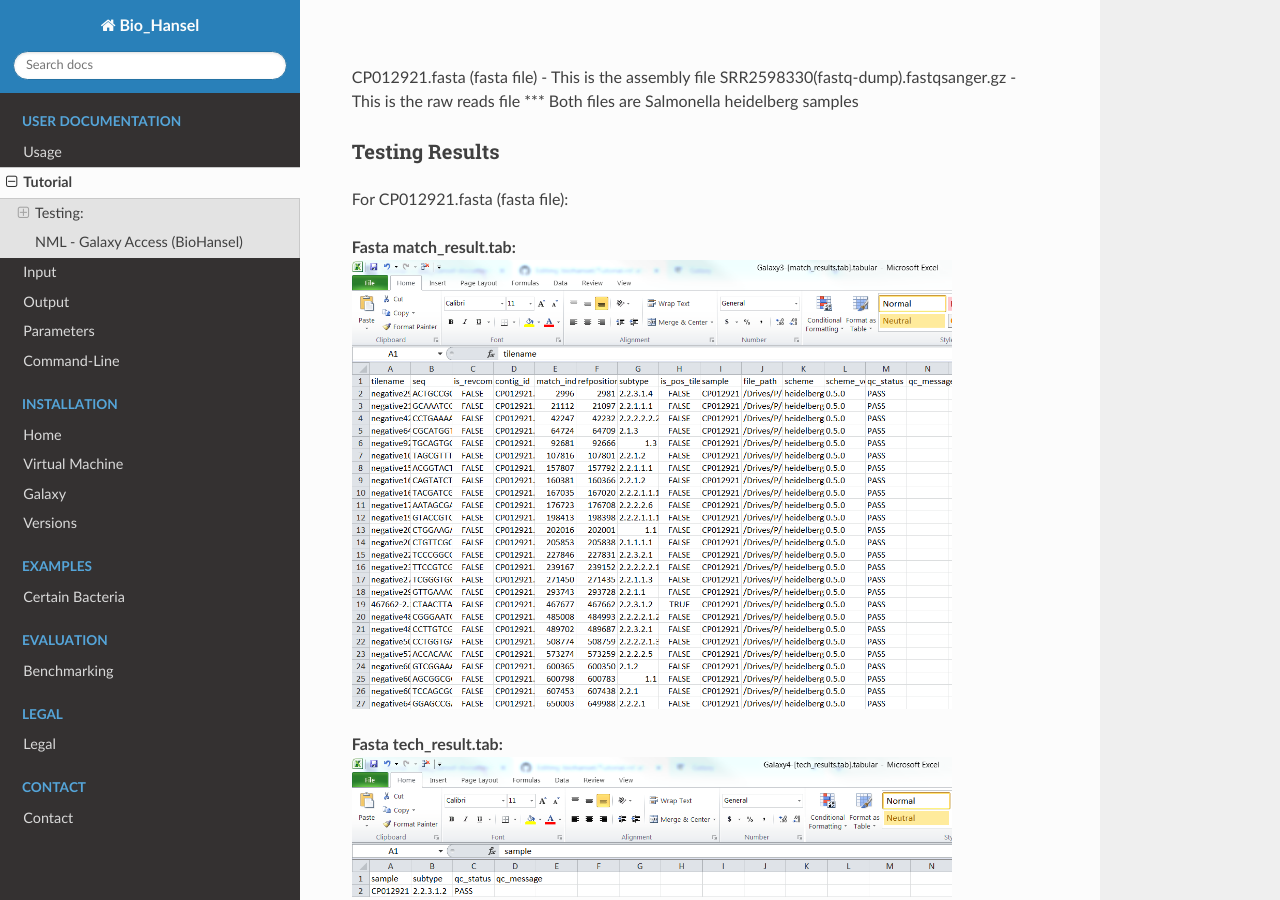
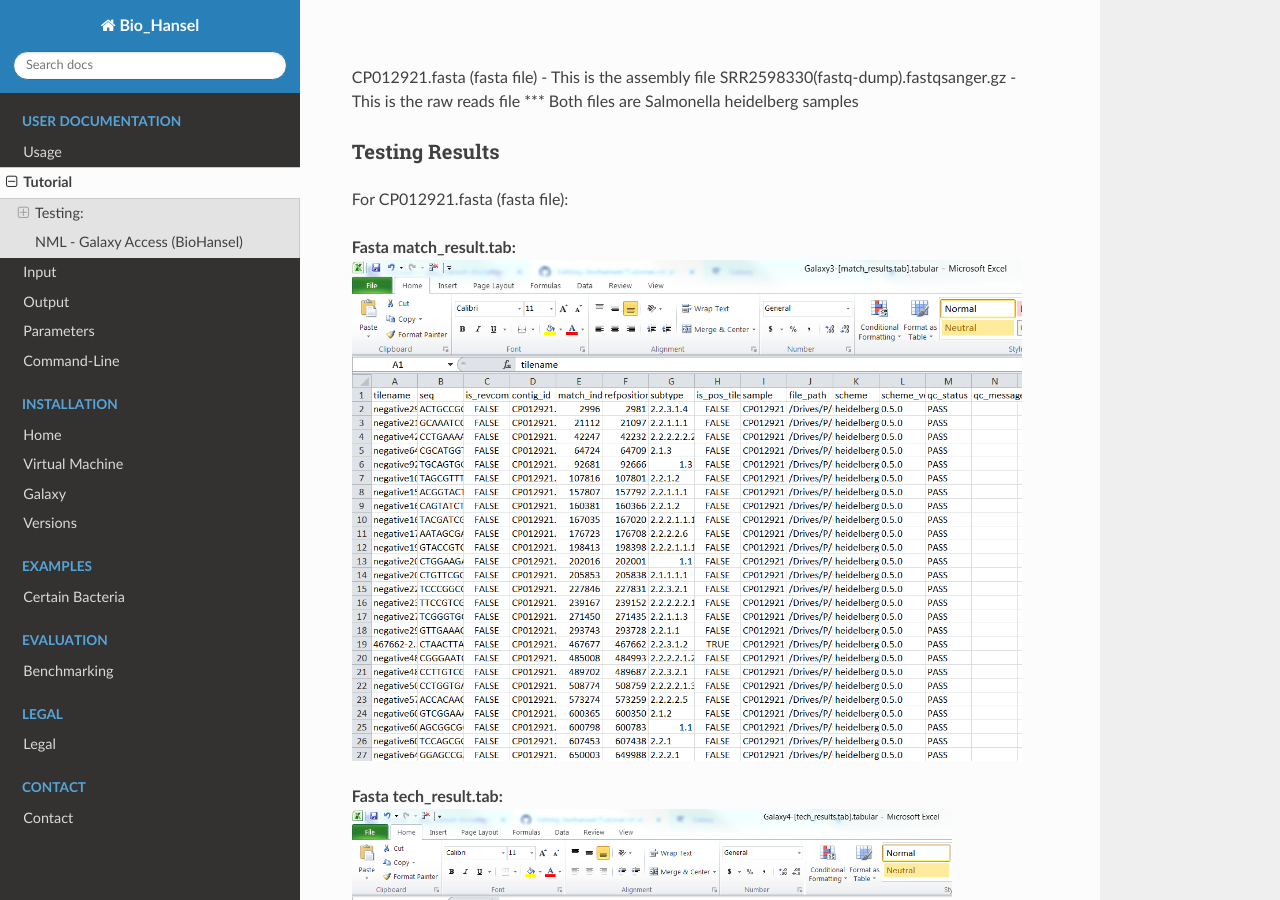
Before and after one commit to phac-nml/biohansel, a Sphinx documentation site: the page built from docs/source/user-docs/Tutorial.rst, in a window 1280 px wide and 900 px high, scrolled down 414 px. Built offline with Sphinx 7.4.7 and the Read the Docs theme 2.0.0, drawn with Linux system fonts in a browser that asks for light colours.

Commit message:
Update Tutorial.rst

```diff
--- a/docs/source/user-docs/Tutorial.rst
+++ b/docs/source/user-docs/Tutorial.rst
@@ -11,7 +11,7 @@ Tutorial
 
 .. |fmatch| image:: https://raw.githubusercontent.com/phac-nml/biohansel/readthedocs/docs/source/user-docs/Match_results.PNG
    :alt: fasta match results
-   :width: 600 px
+   :width: 670 px
 
 .. |ftech| image:: https://raw.githubusercontent.com/phac-nml/biohansel/readthedocs/docs/source/user-docs/tech_results.PNG
    :alt: fasta tech results
@@ -19,7 +19,7 @@ Tutorial
 
 .. |fresults| image:: https://raw.githubusercontent.com/phac-nml/biohansel/readthedocs/docs/source/user-docs/Results.PNG
    :alt: fasta results
-   :width: 600 px
+   :width: 900 px
 
 
 
```
